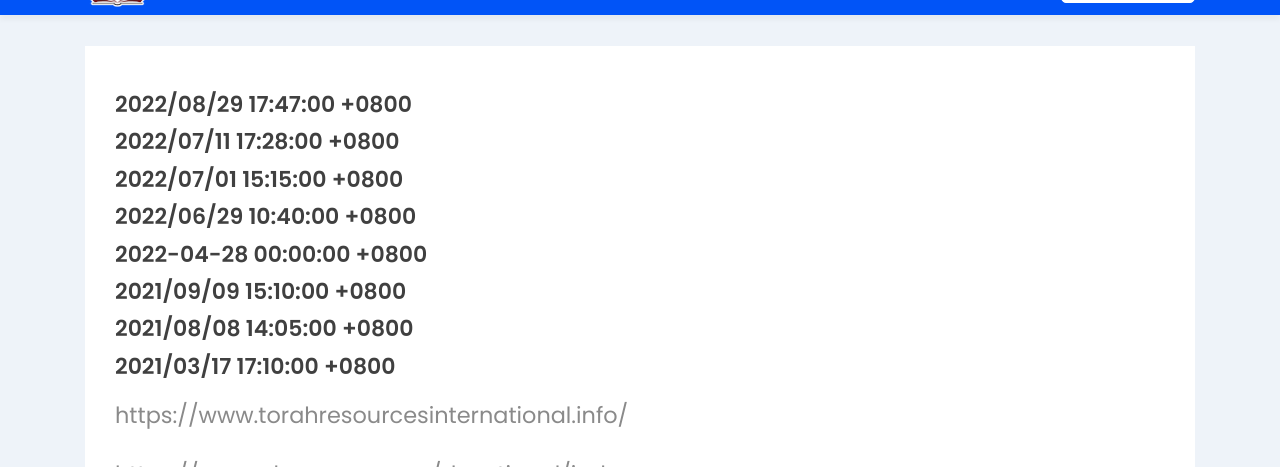
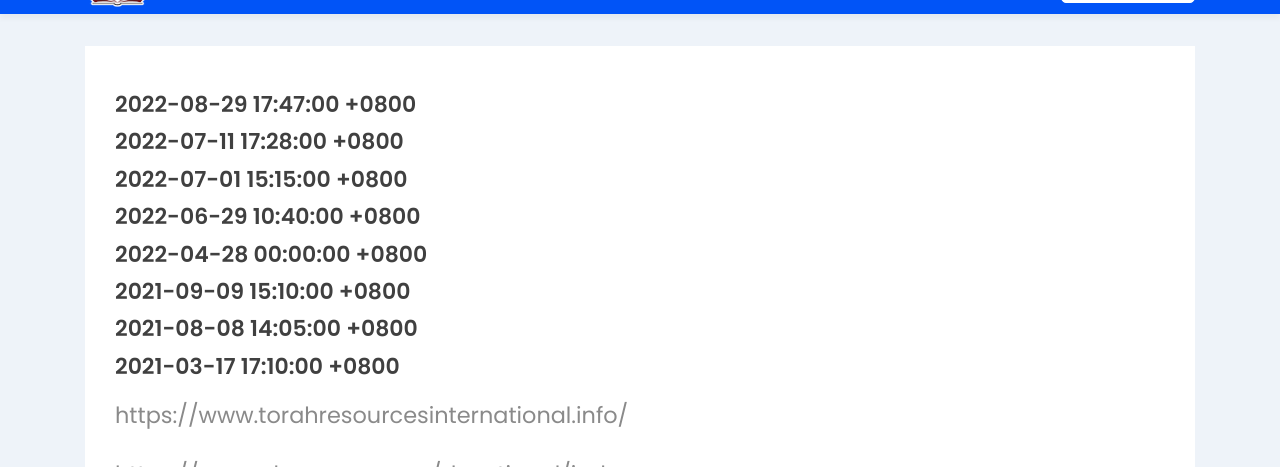
Before and after one commit to alpha6309/website, a Jekyll site: the page built from pages/新聞報導.md, in a window 1280 px wide and 900 px high, scrolled down 328 px, cut to the strip 51-518 px from the top of the window. Built offline with Jekyll 4.4.1, drawn with Linux system fonts in a browser that asks for light colours; comment, search, counter and statistics services are not loaded.

Commit message:
日期格式調成一致

```diff
--- a/_data/news.yml
+++ b/_data/news.yml
@@ -1,19 +1,19 @@
 # 新聞報導列表
 # 照日期放置，最近的在最上面
 - title: 見證「背聖經、神賜福」！　祂的話讓家庭氛圍徹底轉化，經歷突破
-  date: 2022/08/29 17:47:00 +0800
+  date: 2022-08-29 17:47:00 +0800
   link: https://cdn-news.org/News.aspx?EntityID=News&PK=0000000013a035b6670cacbb843ea041b838a068743f8996
   excerpt: 「這是多麼蒙福的一件事！」黃子芹感到，與孩子參與「阿爾法兒童讀經協會」背誦聖經的過程，不僅能傳承信仰，也讓經文一遍遍縈繞在家庭氛圍裡！家人們因練習配合，也培養了彼此更多的默契，「真的是造就了一家子的人啊！感謝主！」
 - title: 親子創意百遍讀經，市長肯定親臨頒獎
-  date: 2022/07/11 17:28:00 +0800
+  date: 2022-07-11 17:28:00 +0800
   link: https://cdn-news.org/News.aspx?EntityID=News&PK=00000000108c453ba020ff35840e6e4c9af4c5237d91dffd
   excerpt: 7月9日，台南市阿爾法兒童讀經協會於「台南中會東門巴克禮紀念教會」舉行「親子創意百遍讀經頒獎典禮」，由市長黃偉哲親自蒞臨、為傑出的讀經親子頒獎，鼓勵民眾透過共讀聖經，能促進親子溝通、家庭和諧以及幼兒發展。
 - title: 不要輕忽對孩童的「管教」，因這是為他們帶來智慧的至要關鍵！
-  date: 2022/07/01 15:15:00 +0800
+  date: 2022-07-01 15:15:00 +0800
   link: https://cdn-news.org/News.aspx?EntityID=News&PK=000000000f249aac484b73f9dc90ac40b34e2a4fa6cb5e3b
   excerpt: 「管教」必會帶來「智慧」，若無管教，很難幫助孩子提升智慧和學習、成長。但如今，在學校裡「管教（Musar）」不再被重視和使用，這顯然已對教育果效帶來極大的影響與衝擊了……
 - title: 家庭是「學習聖經的群體」！　五個要素察覺神設立家庭的心意
-  date: 2022/06/29 10:40:00 +0800
+  date: 2022-06-29 10:40:00 +0800
   link: https://cdn-news.org/News.aspx?EntityID=News&PK=000000000f0822c0a9ba0336a0a6054cb7c090c38459a14a
   excerpt: 若以「學習群體的角度」來看家庭，那「家庭」就是一個「學習的群體」。而以「妥拉」的概念來說，「家庭」其實就是「學習聖經的群體」。但若要教育有果效的話，則需在五個要素上好好的做計畫。
 - title: 阿爾法創意家庭讀經，五月開跑！一至百歲親子共讀
@@ -21,14 +21,14 @@
   link: https://cdn-news.org/News.aspx?EntityID=News&PK=00000000086d964ac6884f36ee0f284d99d748a33f3e3a11
   excerpt: 5月1至31日，台南市阿爾法兒童讀經協會將擴大舉行「親子家庭創意百遍讀經活動」，歡迎海內外親子家庭共襄盛舉，其中「親子年齡不限，也無分主內或主外，年齡凡從1至100歲」皆可參與。
 - title: 「我們雖不足，卻也不弱！」　神供應五千兩恩典，主內企業領袖：痛苦是人最親近神之時
-  date: 2021/09/09 15:10:00 +0800
+  date: 2021-09-09 15:10:00 +0800
   link: https://cdn-news.org/News.aspx?EntityID=News&PK=0000000000652e59465a18232207924798aac774da53c3ce
   excerpt: 「當時真的非常辛苦，幾乎每天早上起床，第一件事就是跪著禱告，甚至有哭訴的時候…膝蓋都跪到生繭了。雖然神沒有按照我的意思，但這段時間卻是我一生中，和神最親近的時候。」台灣冠冕真道理財協會理事長、太平境馬雅各紀念教會長老吳道昌分享，在企業經營的低谷時刻，卻是經歷神蹟的重要轉捩點。
 - title: 工科爸為女兒創造「談論神話語」的環境，話題不斷的他說：生活中有諸多信仰傳承的機會
-  date: 2021/08/08 14:05:00 +0800
+  date: 2021-08-08 14:05:00 +0800
   link: https://cdn-news.org/News.aspx?EntityID=News&PK=0000000000652e597304bd0b730de446a4f35ead7fd41c85
   excerpt: 許多見證說道，生命面對困難之際，會因想起神的話而逆轉困境。陳克奇理事長說：「將神的話藏在孩子心裡，某一天就能成為他們的幫助。而我相信，父母是信仰教育的主責人，我們跟孩子的相處最多，才是對孩子最有影響力的人。」
 - title: 「妥拉」中的家庭教育：同居不是盟約！　基督徒的新造家庭要如「透明魚缸」，成為榜樣
-  date: 2021/03/17 17:10:00 +0800
+  date: 2021-03-17 17:10:00 +0800
   link: https://cdn-news.org/News.aspx?EntityID=News&PK=0000000000652e594daf8d761e0d8d44a0ca1635826cc50d
   excerpt: 3/16(二)～3/18(四)晚間，由台南市阿爾法兒童讀經協會主辦的「2021年神國教育論壇」在台南晨光教會以網路連線視訊進行，邀請到猶太籍柏偉志牧師、底波拉師母與會眾分享「妥拉中的家庭教育」。逐次探討家庭作為一個「盟約的群體」、「學習的群體」及在「養育兒女上關於家庭環境的智慧」。
```
